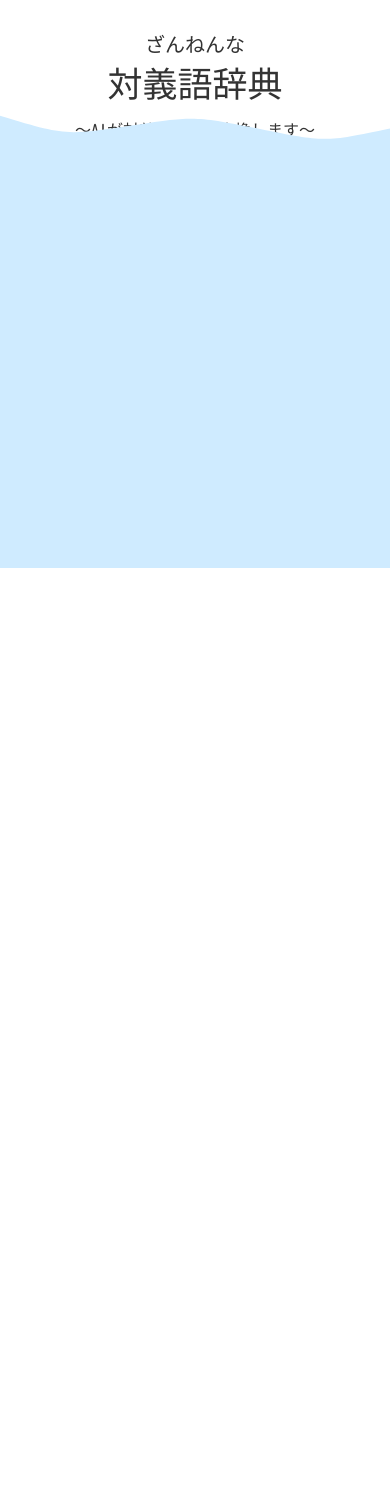
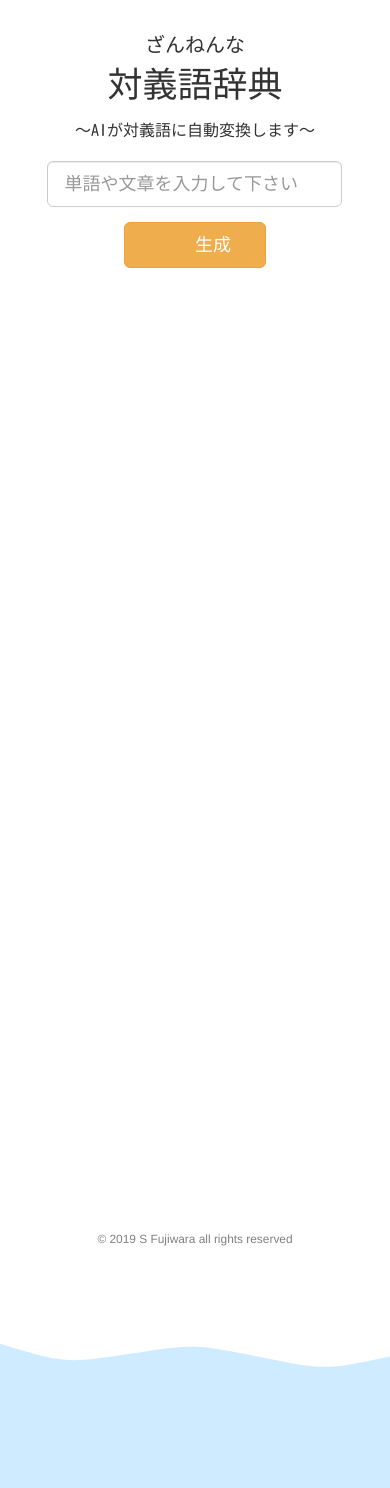
Before and after one commit to soichi-fujiwara/flask-antonym, a Flask app: page / in a window 390 px wide. Run offline with Flask 2, Linux system fonts and the light colour scheme; some libraries are stand-ins or nearby versions.

Commit message:
Update original.css

```diff
--- a/static/css/original.css
+++ b/static/css/original.css
@@ -63,6 +63,8 @@ svg{
 	bottom:130px;
 	height:130px;
 	z-index:-100;
+	width:100%;
+	text-align:center;
 }
 /*No Tablet( = SP)*/
 @media screen and (max-width: 767px) {
@@ -70,7 +72,6 @@ svg{
 		margin:30px 0 0 0;
 	}
 	#wave_box{
-		position:static;
 		height:130px;
 		z-index:-100;
 	}
```
